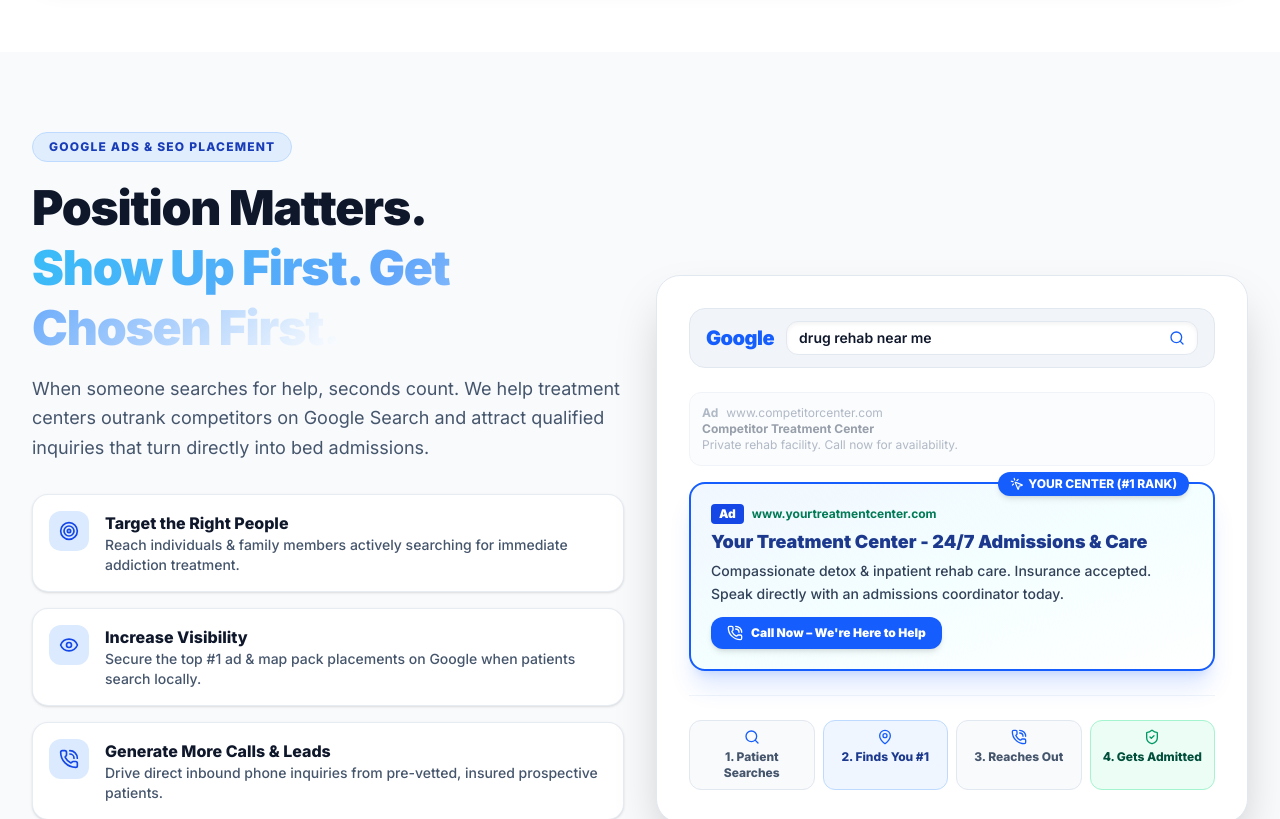
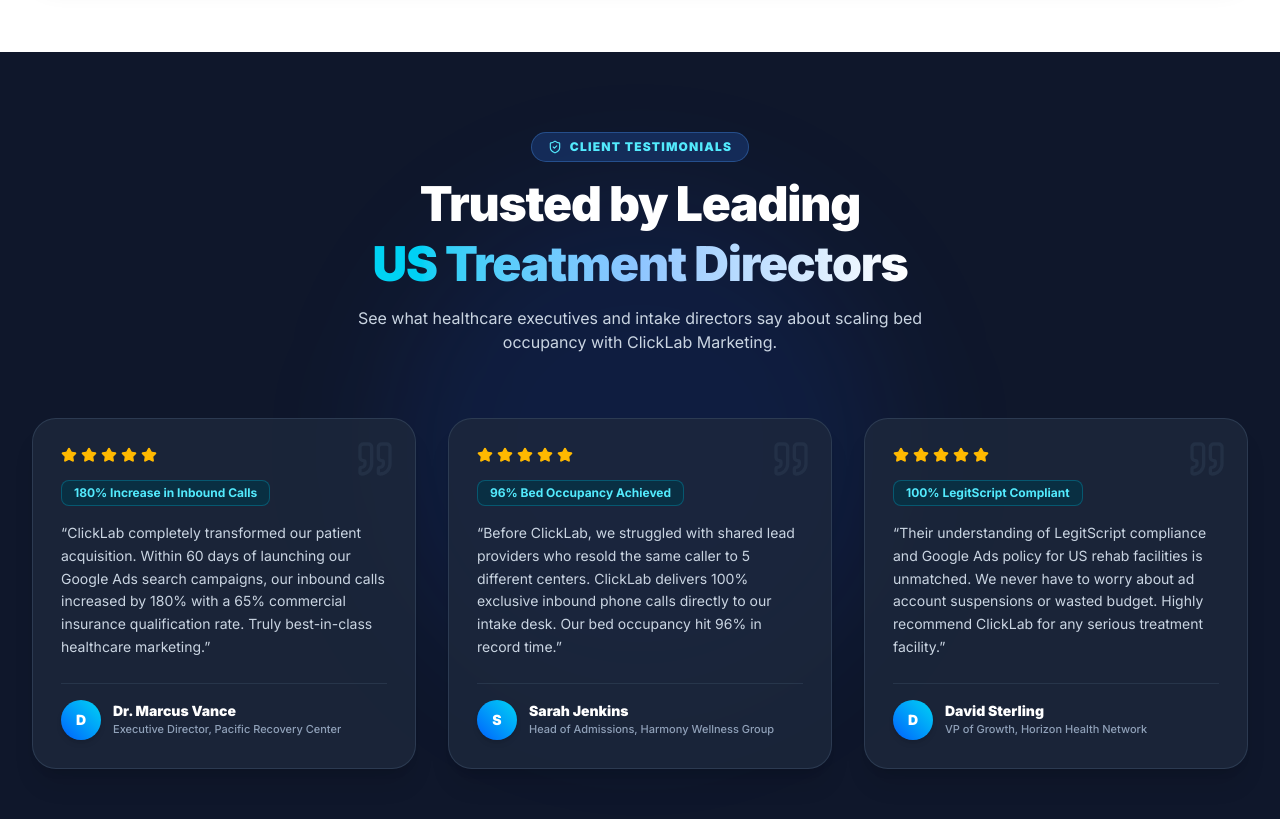
Before and after one commit to clevercroworg/clicklabmarketing-lp, a Next.js app: page / in a window 1280 px wide. Shown: the part 2500-3319 px from the top of the page. Built offline with nearby package versions, Linux system fonts and the light colour scheme.

Commit message:
Add 5-star ReviewsSection and streamline page by removing redundant PositionMatters section

```diff
--- a/src/app/page.tsx
+++ b/src/app/page.tsx
@@ -6,8 +6,7 @@
 import { MetricsBar } from "@/components/MetricsBar";
 import { ToolsCarousel } from "@/components/ToolsCarousel";
 import { GrowthPillars } from "@/components/GrowthPillars";
-import { PositionMatters } from "@/components/PositionMatters";
-import { CaseStudies } from "@/components/CaseStudies";
+import { ReviewsSection } from "@/components/ReviewsSection";
 import { ComparisonSection } from "@/components/ComparisonSection";
 import { CallAdmissions } from "@/components/CallAdmissions";
 import { FAQSection } from "@/components/FAQSection";
@@ -23,10 +22,10 @@
 
   return (
     <main className="min-h-screen bg-slate-50 relative selection:bg-blue-600 selection:text-white">
-      {/* Navigation Header */}
+      {/* Navigation Header (Logo + Direct Call CTA only) */}
       <Navbar onOpenBooking={openBookingModal} />
 
-      {/* Hero Section with Premium Dark Blue Theme */}
+      {/* Hero Section with Premium Dark Navy Theme */}
       <Hero onOpenBooking={openBookingModal} />
 
       {/* Verified Agency Metrics & Track Record Counter Bar */}
@@ -35,19 +34,16 @@
       {/* Infrastructure: The Tech We Master Marquee Section */}
       <ToolsCarousel />
 
-      {/* 3 Healthcare Marketing Growth Pillars + Doctor Specialist Photo Feature */}
+      {/* 3 Healthcare Marketing Growth Pillars + Executive Agency Team Photo Feature */}
       <GrowthPillars onOpenBooking={openBookingModal} />
 
-      {/* Position Matters & Google Search Rank #1 Placement Mockup */}
-      <PositionMatters onOpenBooking={openBookingModal} />
-
-      {/* Real US Rehab Client Success Stories */}
-      <CaseStudies onOpenBooking={openBookingModal} />
+      {/* 5-Star Client Executive Reviews & Testimonials */}
+      <ReviewsSection />
 
       {/* Before vs After Comparison Table */}
       <ComparisonSection />
 
-      {/* Turn Calls into New Admissions Grid + Intake Coordinator Photo Feature */}
+      {/* Turn Calls into New Admissions Grid + Intake Desk Reception Photo Feature */}
       <CallAdmissions onOpenBooking={openBookingModal} />
 
       {/* FAQ Accordion Section */}
--- /dev/null
+++ b/src/components/ReviewsSection.tsx
@@ -0,0 +1,98 @@
+"use client";
+
+import { Star, Quote, ShieldCheck } from "lucide-react";
+
+export function ReviewsSection() {
+  const reviews = [
+    {
+      name: "Dr. Marcus Vance",
+      title: "Executive Director, Pacific Recovery Center",
+      location: "California",
+      rating: 5,
+      text: "ClickLab completely transformed our patient acquisition. Within 60 days of launching our Google Ads search campaigns, our inbound calls increased by 180% with a 65% commercial insurance qualification rate. Truly best-in-class healthcare marketing.",
+      highlight: "180% Increase in Inbound Calls",
+    },
+    {
+      name: "Sarah Jenkins",
+      title: "Head of Admissions, Harmony Wellness Group",
+      location: "Texas",
+      rating: 5,
+      text: "Before ClickLab, we struggled with shared lead providers who resold the same caller to 5 different centers. ClickLab delivers 100% exclusive inbound phone calls directly to our intake desk. Our bed occupancy hit 96% in record time.",
+      highlight: "96% Bed Occupancy Achieved",
+    },
+    {
+      name: "David Sterling",
+      title: "VP of Growth, Horizon Health Network",
+      location: "Florida",
+      rating: 5,
+      text: "Their understanding of LegitScript compliance and Google Ads policy for US rehab facilities is unmatched. We never have to worry about ad account suspensions or wasted budget. Highly recommend ClickLab for any serious treatment facility.",
+      highlight: "100% LegitScript Compliant",
+    },
+  ];
+
+  return (
+    <section id="reviews" className="py-12 sm:py-20 bg-slate-900 text-white relative overflow-hidden">
+      {/* Ambient background glow */}
+      <div className="absolute top-1/2 left-1/2 -translate-x-1/2 -translate-y-1/2 w-[500px] h-[500px] bg-blue-600/10 rounded-full blur-3xl pointer-events-none" />
+
+      <div className="max-w-7xl mx-auto px-4 sm:px-6 lg:px-8 relative z-10">
+        {/* Section Header */}
+        <div className="text-center max-w-3xl mx-auto mb-10 sm:mb-16">
+          <div className="inline-flex items-center gap-2 bg-blue-500/20 border border-blue-400/30 rounded-full px-4 py-1.5 text-xs font-black text-cyan-300 uppercase tracking-widest mb-3">
+            <ShieldCheck className="w-3.5 h-3.5" /> Client Testimonials
+          </div>
+          <h2 className="text-2xl sm:text-4xl lg:text-5xl font-black tracking-tight leading-tight mb-3">
+            Trusted by Leading <br />
+            <span className="text-transparent bg-clip-text bg-gradient-to-r from-cyan-400 via-blue-300 to-white">
+              US Treatment Directors
+            </span>
+          </h2>
+          <p className="text-xs sm:text-base text-slate-300 font-normal max-w-xl mx-auto">
+            See what healthcare executives and intake directors say about scaling bed occupancy with ClickLab Marketing.
+          </p>
+        </div>
+
+        {/* 3 Review Cards Grid */}
+        <div className="grid grid-cols-1 md:grid-cols-3 gap-6 sm:gap-8">
+          {reviews.map((rev) => (
+            <div
+              key={rev.name}
+              className="bg-slate-800/80 border border-slate-700/80 rounded-2xl sm:rounded-3xl p-6 sm:p-7 shadow-xl flex flex-col justify-between hover:border-blue-500/50 transition-all overflow-hidden relative group"
+            >
+              <Quote className="absolute top-5 right-5 w-10 h-10 text-slate-700/40 pointer-events-none group-hover:text-blue-500/20 transition-colors" />
+
+              <div>
+                {/* 5-Star Rating */}
+                <div className="flex items-center gap-1 mb-4">
+                  {[...Array(rev.rating)].map((_, i) => (
+                    <Star key={i} className="w-4 h-4 fill-amber-400 text-amber-400" />
+                  ))}
+                </div>
+
+                {/* Highlight Badge */}
+                <div className="inline-block bg-cyan-950/80 border border-cyan-500/30 text-cyan-300 font-bold text-xs px-3 py-1 rounded-lg mb-4">
+                  {rev.highlight}
+                </div>
+
+                <p className="text-slate-300 text-xs sm:text-sm leading-relaxed mb-6 font-normal">
+                  &ldquo;{rev.text}&rdquo;
+                </p>
+              </div>
+
+              {/* Author Info */}
+              <div className="pt-4 border-t border-slate-700/60 flex items-center gap-3">
+                <div className="w-10 h-10 rounded-full bg-gradient-to-tr from-blue-600 to-cyan-400 text-white font-black text-sm flex items-center justify-center shrink-0 shadow-md">
+                  {rev.name.charAt(0)}
+                </div>
+                <div className="min-w-0">
+                  <h4 className="text-sm font-black text-white truncate">{rev.name}</h4>
+                  <p className="text-[11px] text-slate-400 font-medium truncate">{rev.title}</p>
+                </div>
+              </div>
+            </div>
+          ))}
+        </div>
+      </div>
+    </section>
+  );
+}
```
